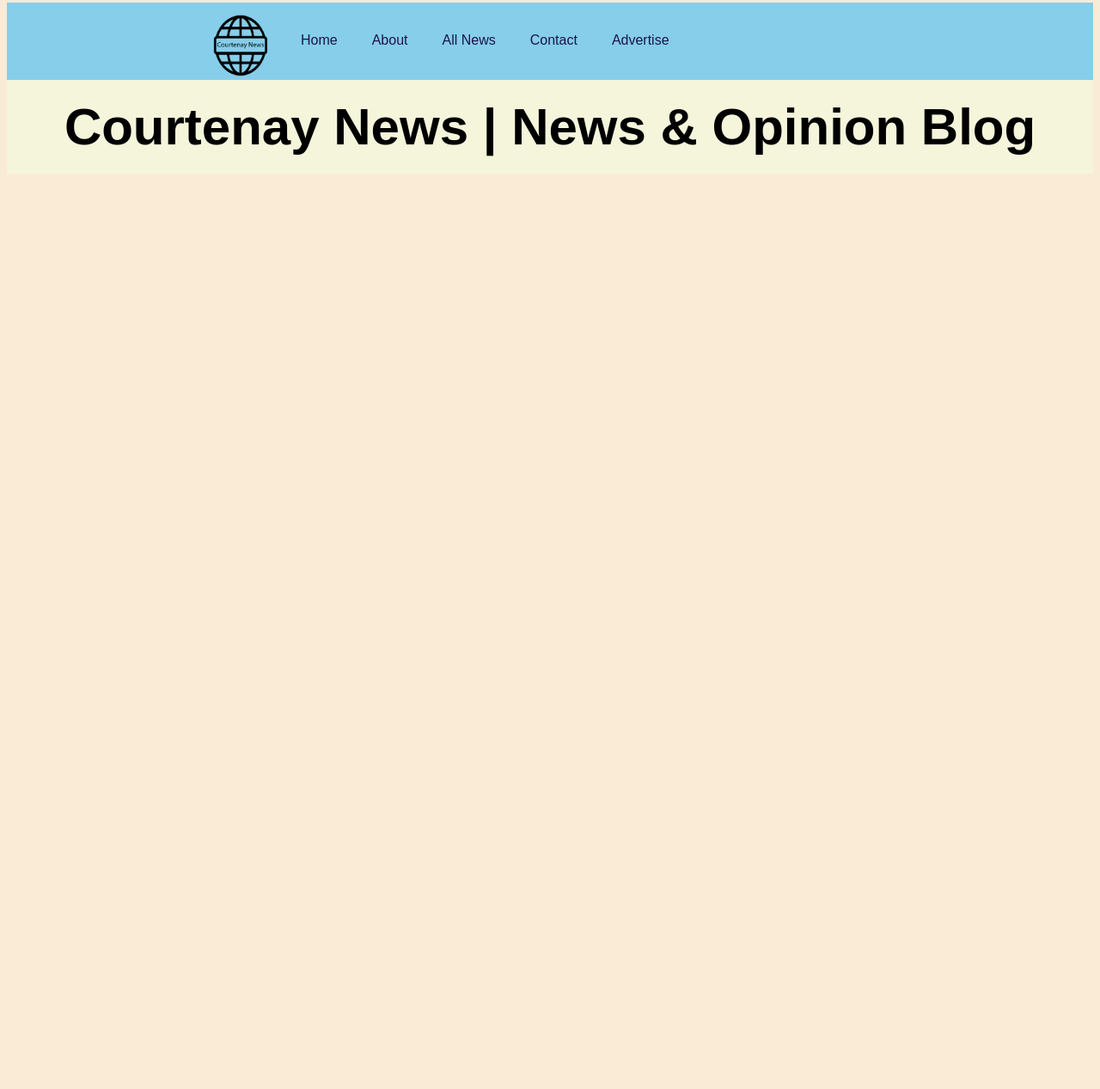
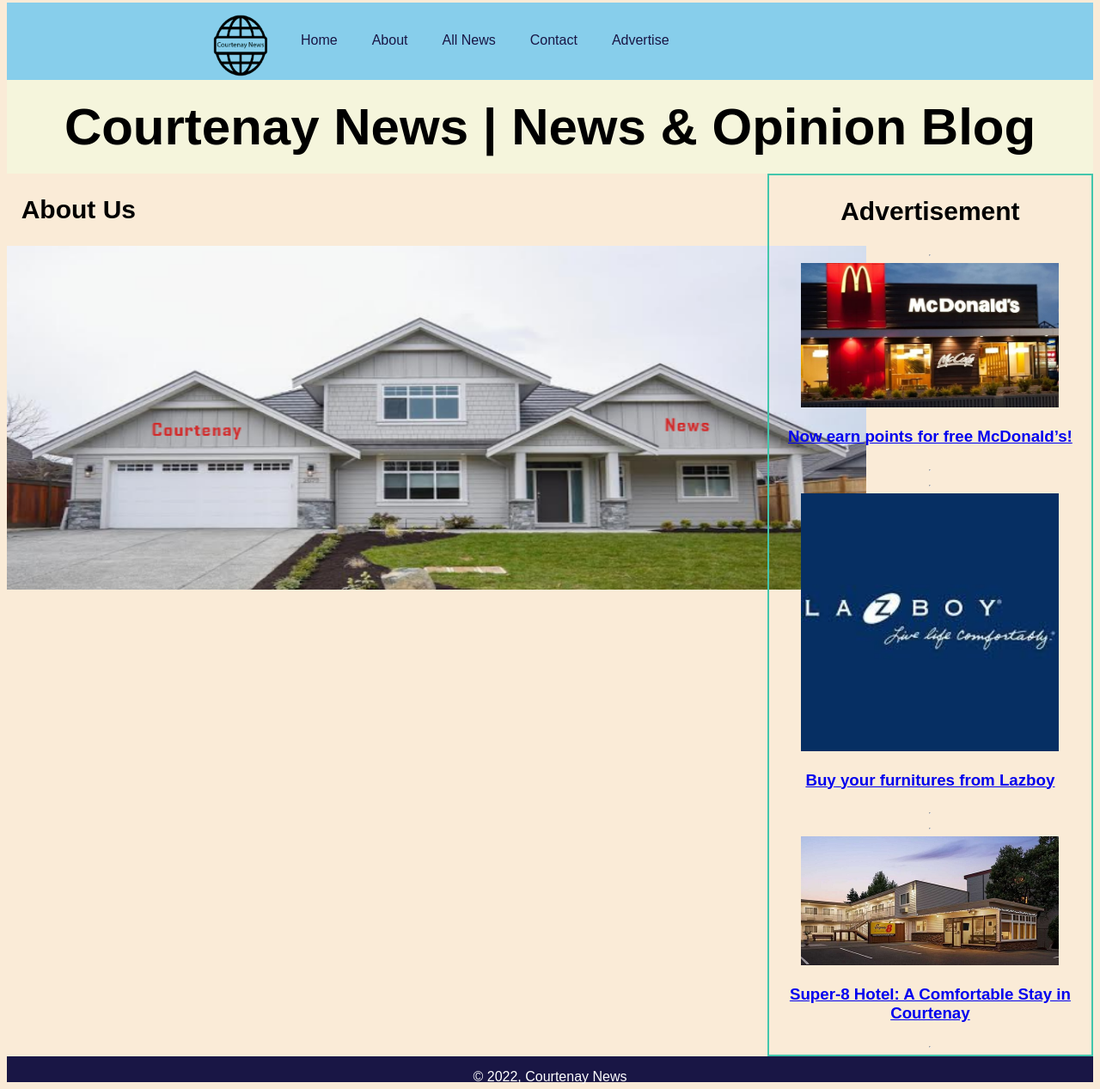
Before and after one commit to nic-dgl103-wi22-cvs/website-project-joy631pu, a plain HTML site: page about.html in a window 1280 px wide. Shown: the part 13-1280 px from the top of the page at 86% size. Before the commit the page ends 800 px from the top, so only its background shows below. Drawn offline with Linux system fonts and the light colour scheme.

Commit message:
Some coding of about page has done

```diff
--- a/about.html
+++ b/about.html
@@ -4,13 +4,13 @@
     <meta charset="UTF-8">
     <meta http-equiv="X-UA-Compatible" content="IE=edge">
     <meta name="viewport" content="width=device-width, initial-scale=1.0">
-    <title>Document</title>
-    <!--Established link with external CSS file-->
+    <title>About Us</title>
+    <!--Established link with external CSS file -->
     <link rel="stylesheet" href="stylesheet.css">
 </head>
 <body>
-    <!--Nav section starts here-->
-    <nav>
+<!--Navigation section starts here-->
+<nav>
         <div class="wrapper">
             <ul>
                 <li><img src="images/courtenaynews.png" alt="courtenaynews" width="100"></li>
@@ -21,11 +21,53 @@
                 <li><a href="advertise.html">Advertise</a></li>
             </ul>
         </div>
-    </nav>
-    <!--Header starts here-->
-    <header>
+</nav>
+<!--Header starts here-->
+<header>
         <h1>Courtenay News | News & Opinion Blog</h1>
-    </header>
+</header>
+<!--Main starts here-->
+<main class="flex-container">
+    <!--Article section-->
+    <article class="flex-container2 aligncenter">
+    <div class="flex-item item3">
+       <h2>&nbsp;&nbsp;About Us</h2>
+    </div>
+    <div class="flex-item item4">
+      <img src="images/CourtenayNewsHouse.png" alt="CovidUpdateSchool" width="1000" height="400">
 
+      <p></p>
+    </div>
+    </article>
+   <!--Aside section-->
+   <aside class="flex-container3 align">
+
+    <h2>Advertisement</h2>
+    <hr>
+    <div class="wrapper">
+      <img src="images/Mcdonalds.jpg" alt="Mcdonalds" width="300">
+      <h3><a href="https://www.mcdonalds.com/ca/en-ca.html" target="_blank">Now earn points for free McDonald’s!</a></h3>
+    </div>
+    <hr>
+    <hr>
+    <div class="wrapper">
+      <img src="images/Lazboy.jpg" alt="Lazboy" width="300">
+      <h3><a href="https://www.la-z-boy.com/" target="_blank">Buy your furnitures from Lazboy</a></h3>
+    </div>
+    <hr>
+    <hr>
+    <div class="wrapper">
+        <img src="images/Super8.jpg" alt="super-8-courtenay" width="300">
+        <h3><a href="https://www.wyndhamhotels.com/en-ca/super-8/courtenay-british-columbia/super-8-courtenay/overview" target="_blank">Super-8 Hotel: A Comfortable Stay in Courtenay</a></h3>
+    </div>
+    <hr>
+    </aside>
+  </main>
+  <!--Footer starts here-->
+  <footer class="flex-container4">
+    <div class="flex-item item10">
+      &copy 2022, Courtenay News
+    </div>
+  </footer>
 </body>
 </html>
--- a/stylesheet.css
+++ b/stylesheet.css
@@ -106,7 +106,7 @@ nav li a:hover {
     clear: both;
     background-color: #191645;
     color: white;
-    width: 98%;
+    width: 100%;
     height: 20px;
     margin: auto;
     padding: 15px;
```
Also changed, not shown: images/CourtenayNewsHouse.png (added).
